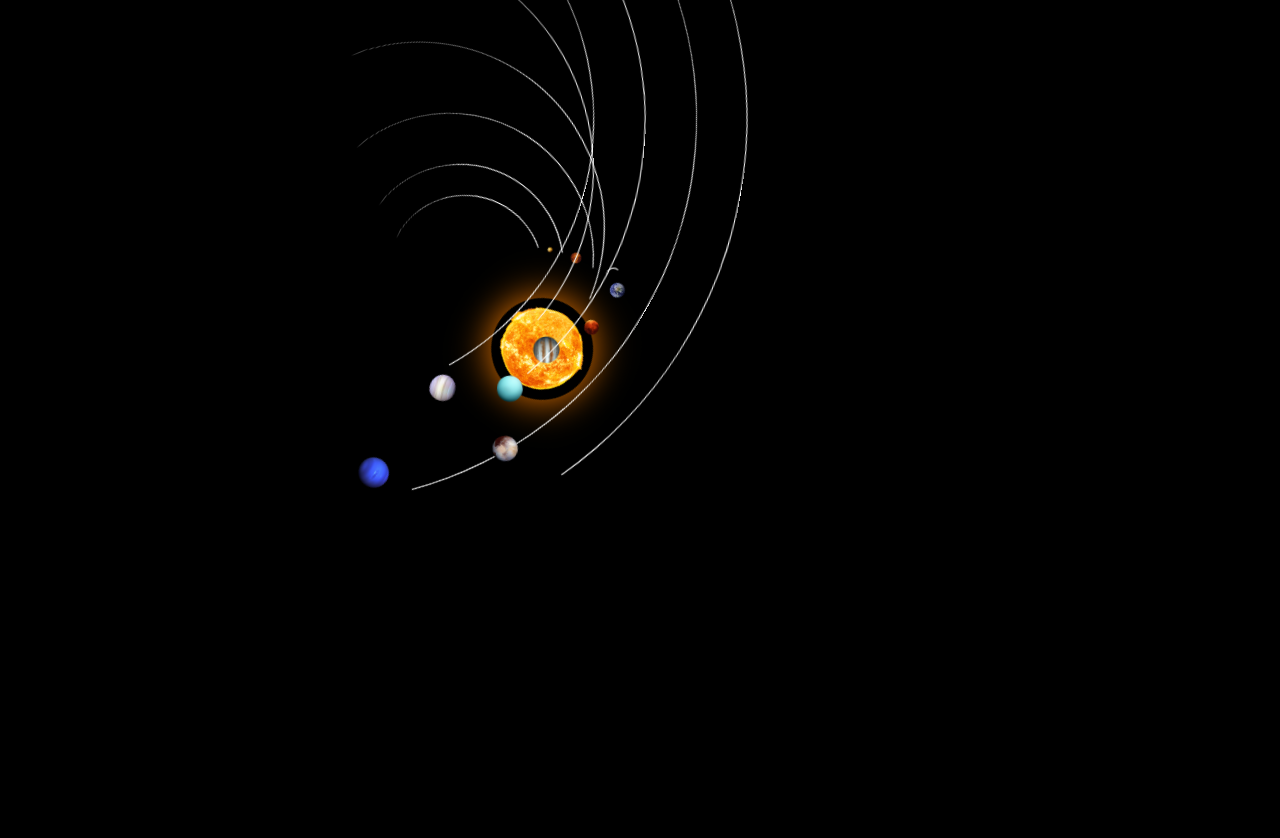
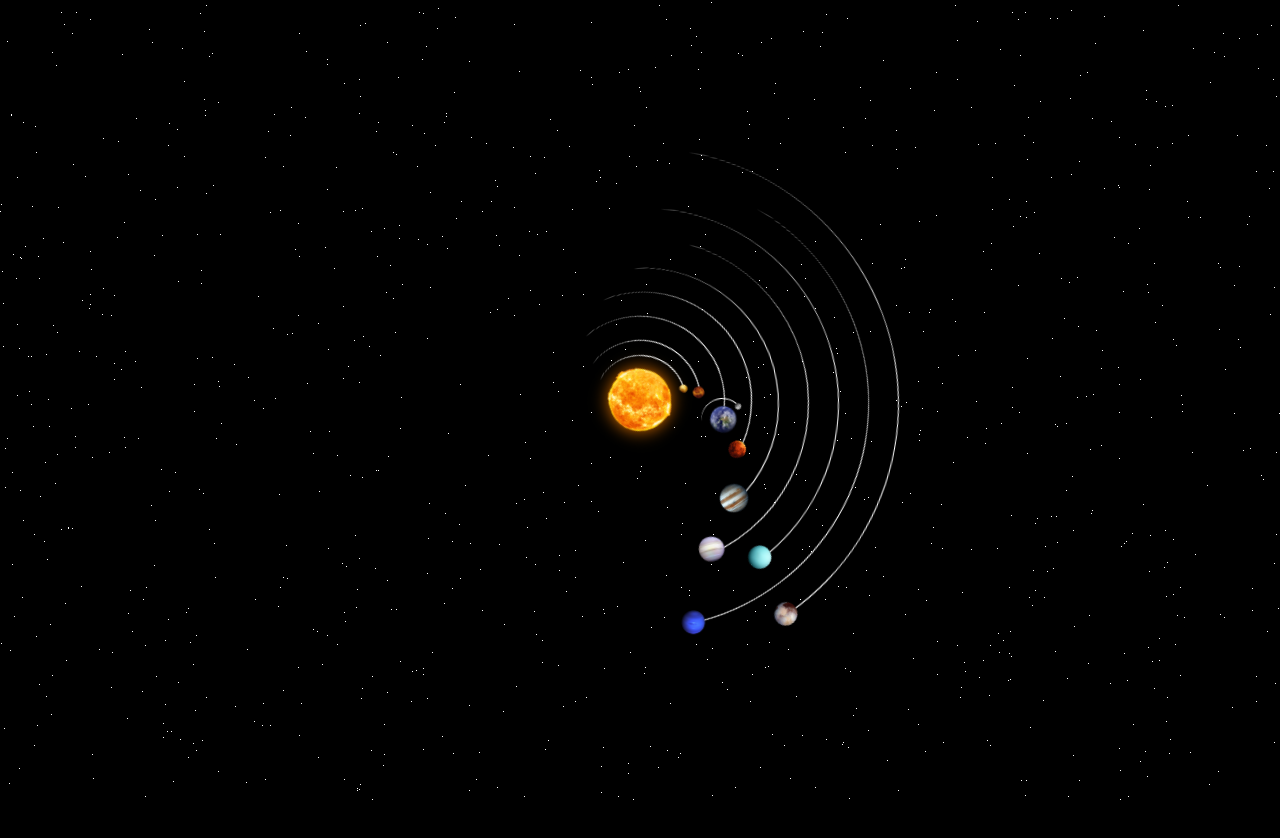
Before and after one commit to parhamdfr/Khg, a plain HTML site: page index.html in a window 1280 px wide. After the commit the page ends 800 px from the top, so only its background shows below. Drawn offline with Linux system fonts and the light colour scheme.

Commit message:
Update style.css

```diff
--- a/style.css
+++ b/style.css
@@ -1,48 +1,39 @@
-/* ============================
-   Reset و تنظیمات پایه
-============================ */
 body {
     margin: 0;
     height: 100vh;
     display: flex;
+    align-items: center;
     justify-content: center;
-    align-items: center;
     background-color: black;
     overflow: hidden;
 }
 
 .container {
+    font-size: 6px;
+    width: 40em;
+    height: 40em;
     position: relative;
-    width: 80vw;  /* عرض نسبی */
-    height: 80vw; /* ارتفاع نسبی */
-    font-size: 1vw;
 }
 
-/* ============================
-   خورشید
-============================ */
+img {
+    height: 130%;
+    width: 130%;
+}
+
 .sun {
+    display: flex;
+    align-items: center;
+    justify-content: center;
     position: absolute;
-    top: 40%;
-    left: 40%;
-    width: 10%;
-    height: 10%;
+    top: 15em;
+    left: 15em;
+    width: 10em;
+    height: 10em;
     border-radius: 50%;
-    box-shadow: 0 0 3vw rgb(255, 128, 0);
-    display: flex;
-    justify-content: center;
-    align-items: center;
+    box-shadow: 0 0 3em rgb(255, 128, 0);
     animation: orbit 50s linear infinite;
 }
 
-.sun img {
-    width: 100%;
-    height: 100%;
-}
-
-/* ============================
-   سیارات
-============================ */
 .mercury,
 .venus,
 .earth,
@@ -56,25 +47,90 @@ body {
     position: absolute;
     border-style: solid;
     border-color: white transparent transparent transparent;
-    border-width: 0.1vw 0.1vw 0 0;
+    border-width: 0.1em 0.1em 0 0;
     border-radius: 50%;
 }
 
-/* موقعیت و اندازه سیارات */
-.mercury { top: 30%; left: 30%; width: 15%; height: 15%; animation: orbit 68.7s linear infinite; }
-.venus   { top: 27%; left: 27%; width: 20%; height: 20%; animation: orbit 48.7s linear infinite; }
-.earth   { top: 22%; left: 22%; width: 28%; height: 28%; animation: orbit 36.5s linear infinite; }
-.moon    { top: 8%; right: 5%; width: 5%; height: 5%; animation: orbit 2.7s linear infinite; }
-.mars    { top: 15%; left: 15%; width: 36%; height: 36%; animation: orbit 26.5s linear infinite; }
-.jupiter { top: 5%; left: 5%; width: 45%; height: 45%; animation: orbit 21s linear infinite; }
-.saturn  { top: -5%; left: -5%; width: 55%; height: 55%; animation: orbit 17s linear infinite; }
-.uranus  { top: -10%; left: -10%; width: 65%; height: 65%; animation: orbit 19s linear infinite; }
-.neptune { top: -15%; left: -15%; width: 75%; height: 75%; animation: orbit 15s linear infinite; }
-.pluto   { top: -20%; left: -20%; width: 85%; height: 85%; animation: orbit 18s linear infinite; }
+.mercury {
+    top: 12.5em;
+    left: 12.5em;
+    width: 15em;
+    height: 15em;
+    animation: orbit 68.7s linear infinite;
+}
 
-/* ============================
-   تصاویر سیارات
-============================ */
+.venus {
+    top: 10em;
+    left: 10em;
+    width: 20em;
+    height: 20em;
+    animation: orbit 48.7s linear infinite;
+}
+
+.earth {
+    top: 6em;
+    left: 6em;
+    width: 28em;
+    height: 28em;
+    animation: orbit 36.5s linear infinite;
+}
+
+.moon {
+    top: 2em;
+    right: -1em;
+    width: 7em;
+    height: 7em;
+    animation: orbit 2.7s linear infinite;
+}
+
+.mars {
+    top: 2em;
+    left: 2.5em;
+    width: 36em;
+    height: 36em;
+    animation: orbit 26.5s linear infinite;
+}
+
+.jupiter {
+    top: -2em;
+    left: -2em;
+    width: 45em;
+    height: 45em;
+    animation: orbit 21s linear infinite;
+}
+
+.saturn {
+    top: -7em;
+    left: -7em;
+    width: 55em;
+    height: 55em;
+    animation: orbit 17s linear infinite;
+}
+
+.uranus {
+    top: -12em;
+    left: -12em;
+    width: 65em;
+    height: 65em;
+    animation: orbit 19s linear infinite;
+}
+
+.neptune {
+    top: -17em;
+    left: -17em;
+    width: 75em;
+    height: 75em;
+    animation: orbit 15s linear infinite;
+}
+
+.pluto {
+    top: -22em;
+    left: -22em;
+    width: 85em;
+    height: 85em;
+    animation: orbit 18s linear infinite;
+}
+
 .mercury::before,
 .venus::before,
 .earth::before,
@@ -88,43 +144,108 @@ body {
     content: '';
     position: absolute;
     border-radius: 50%;
+    animation: orbit 30s linear infinite;
+}
+
+.mercury::before {
+    top: 1.5em;
+    right: 0.8em;
+    width: 2em;
+    height: 2em;
+    background-image: url('./images/mercury.png');
     background-size: cover;
 }
 
-.mercury::before { top: 10%; right: 5%; width: 4%; height: 4%; background-image: url('./images/mercury.png'); }
-.venus::before   { top: 10%; right: 5%; width: 5%; height: 5%; background-image: url('./images/venus.png'); }
-.earth::before   { top: 10%; right: 0%; width: 6%; height: 6%; background-image: url('./images/earth.png'); }
-.moon::before    { top: 2%; right: 1%; width: 2%; height: 2%; background-image: url('./images/moon.png'); }
-.mars::before    { top: 15%; right: 5%; width: 4%; height: 4%; background-image: url('./images/mars.png'); }
-.jupiter::before { top: 10%; right: 5%; width: 6%; height: 6%; background-image: url('./images/jupiter.png'); }
-.saturn::before  { top: 12%; right: 8%; width: 5%; height: 5%; background-image: url('./images/saturn.png'); }
-.uranus::before  { top: 15%; right: 10%; width: 4%; height: 4%; background-image: url('./images/uranus.png'); }
-.neptune::before { top: 18%; right: 12%; width: 4%; height: 4%; background-image: url('./images/neptune.png'); }
-.pluto::before   { top: 20%; right: 15%; width: 3%; height: 3%; background-image: url('./images/pluto.png'); }
+.venus::before {
+    top: 2em;
+    right: 2em;
+    width: 2em;
+    height: 2em;
+    background-image: url('./images/venus.png');
+    background-size: cover;
+}
 
-/* ============================
-   انیمیشن
-============================ */
+.earth::before {
+    top: 3em;
+    right: 0em;
+    width: 5em;
+    height: 5em;
+    background-image: url('./images/earth.png');
+    background-size: cover;
+}
+
+.moon::before {
+    top: 0.8em;
+    right: 0.2em;
+    width: 1.2em;
+    height: 1.2em;
+    background-image: url('./images/moon.png');
+    background-size: cover;
+}
+
+.mars::before {
+    top: 5em;
+    right: 3em;
+    width: 3em;
+    height: 3em;
+    background-image: url('./images/mars.png');
+    background-size: cover;
+}
+
+.jupiter::before {
+    top: 6em;
+    right: 3em;
+    width: 5em;
+    height: 5em;
+    background-image: url('./images/jupiter.png');
+    background-size: cover;
+}
+
+.saturn::before {
+    top: 7.5em;
+    right: 5em;
+    width: 4.5em;
+    height: 4.5em;
+    background-image: url('./images/saturn.png');
+    background-size: cover;
+}
+
+.uranus::before {
+    top: 9em;
+    right: 6.5em;
+    width: 4em;
+    height: 4em;
+    background-image: url('./images/uranus.png');
+    background-size: cover;
+}
+
+.neptune::before {
+    top: 10em;
+    right: 8em;
+    width: 4em;
+    height: 4em;
+    background-image: url('./images/neptune.png');
+    background-size: cover;
+}
+
+.pluto::before {
+    top: 11em;
+    right: 10em;
+    width: 4em;
+    height: 4em;
+    background-image: url('./images/pluto.png');
+    background-size: cover;
+}
+
+.star {
+    position: absolute;
+    background-color: white;
+    border-radius: 50%;
+    z-index: -1;
+}
+
 @keyframes orbit {
     to {
         transform: rotate(360deg);
     }
 }
-
-/* ============================
-   مدیا کوئری موبایل
-============================ */
-@media (max-width: 600px) {
-    .container {
-        width: 95vw;
-        height: 95vw;
-    }
-    .sun { width: 12vw; height: 12vw; top: 42%; left: 42%; }
-    .mercury, .venus, .earth, .moon, .mars, .jupiter, .saturn, .uranus, .neptune, .pluto {
-        width: 12vw; height: 12vw;
-    }
-    .mercury::before, .venus::before, .earth::before, .moon::before, .mars::before,
-    .jupiter::before, .saturn::before, .uranus::before, .neptune::before, .pluto::before {
-        width: 4vw; height: 4vw;
-    }
-}
```
